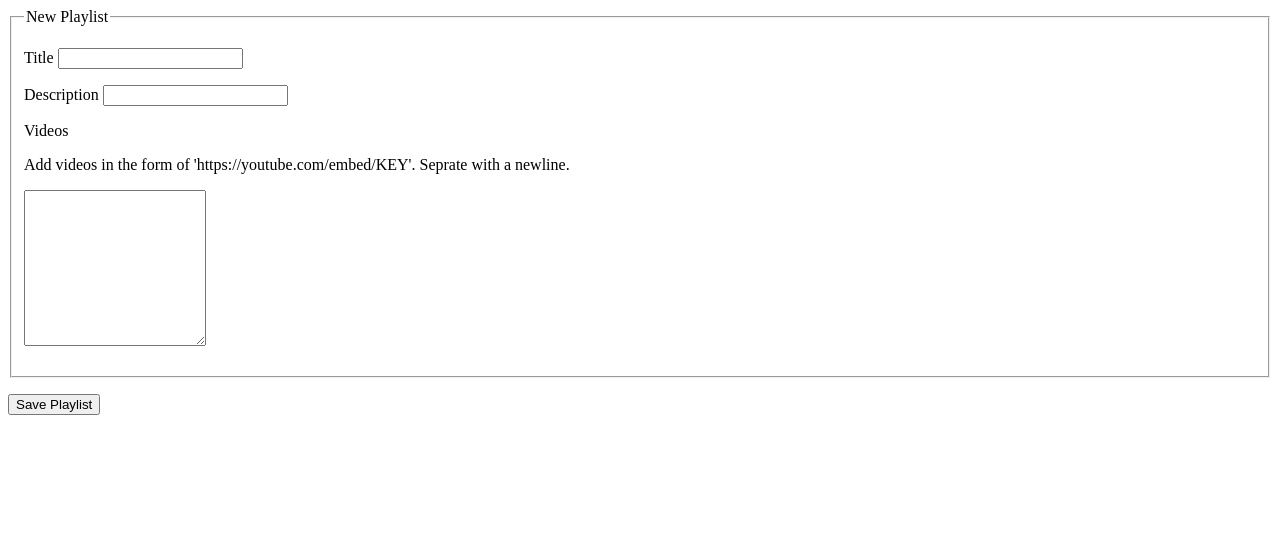
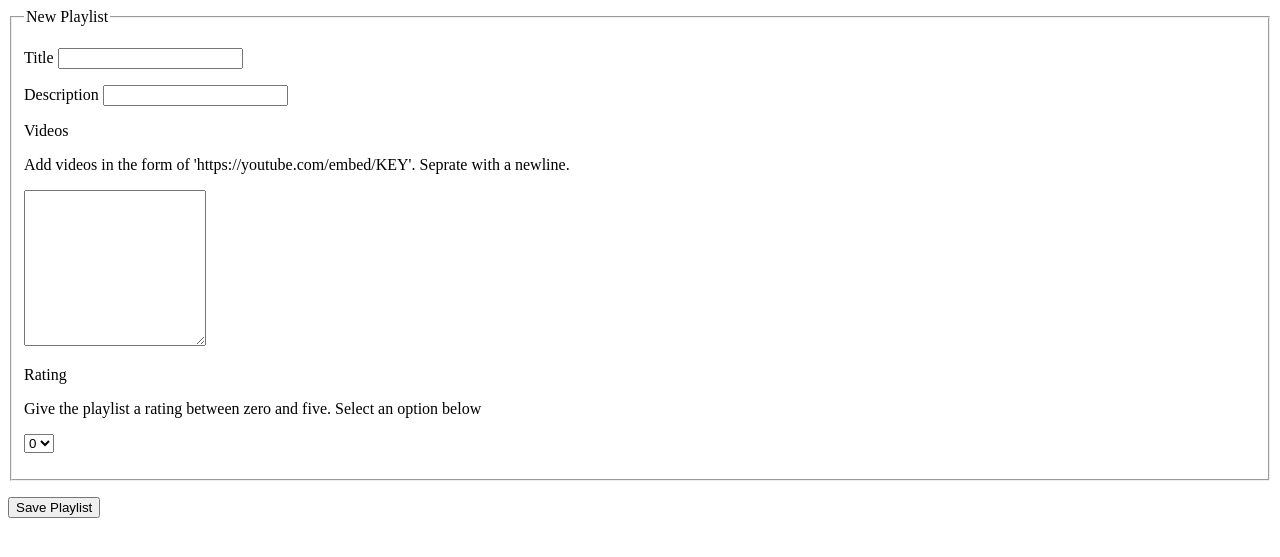
Before and after one commit to TannerYork/Playlister, a Flask app: page /playlists/new in a window 1280 px wide. Shown: the top 557 px of the page. Run offline with Flask 2, Linux system fonts and the light colour scheme.

Commit message:
[Add] Create a reating attribute for playlists

```diff
--- a/app.py
+++ b/app.py
@@ -22,7 +22,8 @@ def playlists_submit():
     playlist = {
         'title': request.form.get('title'),
         'description': request.form.get('description'),
-        'videos': request.form.get('videos').split()
+        'videos': request.form.get('videos').split(),
+        'rating': int(request.form.get('rating'))
     }
     playlists.insert_one(playlist)
     return redirect(url_for('playlists_index'))
--- a/templates/playlists_index.html
+++ b/templates/playlists_index.html
@@ -6,6 +6,7 @@
     {% for playlist in playlists %}
         <h2>{{playlist.title}}</h2>
         <small>{{playlist.description}}</small>
+        <small>Rating: {{playlist.rating}}</small>
         <h4>
             {% for video in playlist.videos %}
                 <p>{{video}}</p>
--- a/templates/playlists_new.html
+++ b/templates/playlists_new.html
@@ -20,6 +20,19 @@
             <p>Add videos in the form of 'https://youtube.com/embed/KEY'. Seprate with a newline.</p>
             <textarea id="playlist-videos" name="videos" rows="10"></textarea>
         </p>
+        <!-- RATING -->
+        <p>
+            <label for="playlist-rating">Rating</label>
+            <p>Give the playlist a rating between zero and five. Select an option below</p>
+            <select id="playlist-rating" name="rating">
+                <option value="0" selected>0</option>
+                <option value="1">1</option>
+                <option value="2">2</option>
+                <option value="3">3</option>
+                <option value="4">4</option>
+                <option value="5">5</option>
+            </select>
+        </p>
     </fieldset>
     <!-- BUTTON -->
     <p>
```
